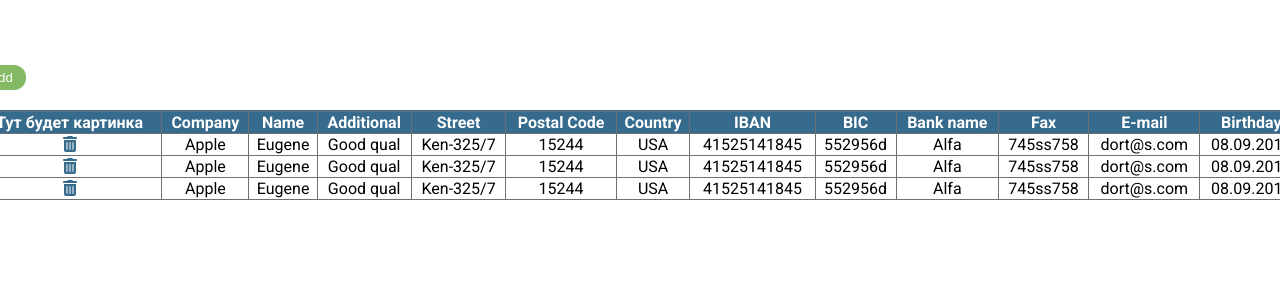
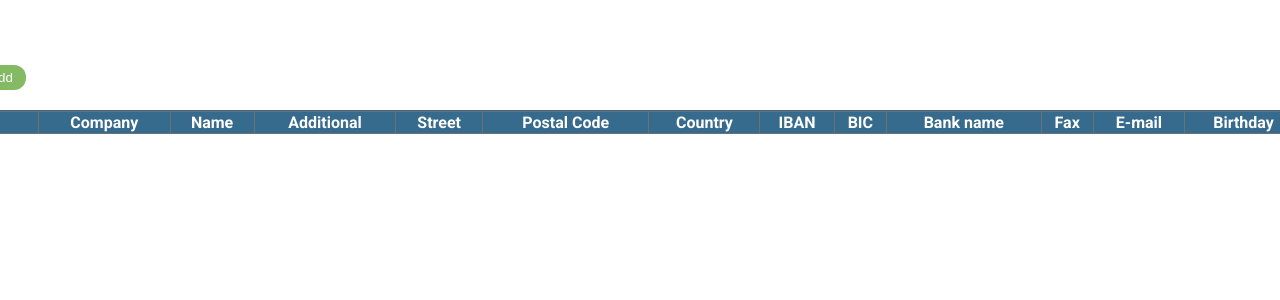
Before and after one commit to Eugene-36/technical-task-form-react, a React (Create React App) app: page / in a window 1280 px wide. Shown: the top 300 px of the page. Built offline with nearby package versions, Linux system fonts and the light colour scheme.

Commit message:
added data from store dynamicly

```diff
--- a/package.json
+++ b/package.json
@@ -22,6 +22,8 @@
     "react-redux": "^8.0.1",
     "react-scripts": "5.0.1",
     "redux": "^4.2.0",
+    "redux-devtools-extension": "^2.13.9",
+    "uuidv4": "^6.2.13",
     "web-vitals": "^2.1.4"
   },
   "scripts": {
--- a/src/components/First-modal/First-modal.jsx
+++ b/src/components/First-modal/First-modal.jsx
@@ -7,6 +7,7 @@ import { toggleValueState } from '../../store/toggleReducer';
 
 const FirstModal = ({ formData, setFormData, next }) => {
   const dispatch = useDispatch();
+  const randomString = Math.random().toString(36).slice(2);
 
   //? Отправка данных для первой формы
   function getValuesFirstForm(data) {
@@ -24,6 +25,15 @@ const FirstModal = ({ formData, setFormData, next }) => {
 
   const toggleState = (value) => {
     dispatch(toggleValueState(value));
+  };
+
+  const addRandomId = (id) => {
+    setFormData({
+      ...formData,
+      id: id,
+    });
+
+    console.log('id', id);
   };
   return (
     <div>
@@ -214,8 +224,7 @@ const FirstModal = ({ formData, setFormData, next }) => {
             type='btn'
             onClick={() => {
               next();
-
-              getValuesFirstForm(forFirstForm);
+              addRandomId(randomString);
             }}
             className={style.next}
             disabled={!isValid}
--- a/src/components/Main-modal/OpenModal.jsx
+++ b/src/components/Main-modal/OpenModal.jsx
@@ -11,12 +11,6 @@ import { openModal } from '../../store/toggleReducer';
 const OpenModal = () => {
   const [step, setStep] = useState(1);
   const dispatch = useDispatch();
-
-  const updateStateValue = (value) => {
-    dispatch(openModal(value));
-  };
-  const closeModal = useSelector((state) => state.modal.modal);
-
   const [formData, setFormData] = useState({
     company: '',
     name: '',
@@ -31,7 +25,13 @@ const OpenModal = () => {
     email: '',
     birthday: '',
     homepage: '',
+    id: '',
   });
+
+  const updateStateValue = (value) => {
+    dispatch(openModal(value));
+  };
+  const closeModal = useSelector((state) => state.modal.modal);
 
   const next = () => {
     setStep(step + 1);
@@ -74,7 +74,7 @@ const OpenModal = () => {
         break;
     }
   };
-  console.log('closeModal', closeModal);
+
   return (
     <div>
       <button onClick={() => updateStateValue(true)} className={style.addBtn}>
@@ -93,7 +93,7 @@ const OpenModal = () => {
         ></div>
         {/*! НАДО ЗДЕСЬ ПОПРОБОВАТЬ СДЕЛАТЬ ОДИН ОБЩИЙ HANDLESUBMIT */}
         {/* =========Открытие и шаги основной формы ============ */}
-        <form action=''>{formSteps()}</form>
+        <form>{formSteps()}</form>
 
         {/* ========= ============ */}
       </Modal>
--- a/src/components/Second-modal/Second-modal.jsx
+++ b/src/components/Second-modal/Second-modal.jsx
@@ -20,9 +20,9 @@ const SecondModal = ({ formData, setFormData, prev, next }) => {
     mode: 'onBlur',
   });
 
-  function getValuesFromSecondForm(data) {
-    reset2();
-  }
+  // function getValuesFromSecondForm(data) {
+  //   reset2();
+  // }
 
   return (
     <div>
@@ -126,10 +126,7 @@ const SecondModal = ({ formData, setFormData, prev, next }) => {
           </button>
           <button
             type='button'
-            onClick={() => {
-              next();
-              getValuesFromSecondForm();
-            }}
+            onClick={() => next()}
             className={style.next}
             disabled={!isValid2}
           >
--- a/src/components/Table/TableFrame.jsx
+++ b/src/components/Table/TableFrame.jsx
@@ -2,6 +2,7 @@ import React from 'react';
 import style from './style.module.css';
 import { FontAwesomeIcon } from '@fortawesome/react-fontawesome';
 import { faTrashCan } from '@fortawesome/free-solid-svg-icons';
+import { useSelector } from 'react-redux';
 
 const TableFrame = () => {
   const data = [
@@ -48,12 +49,16 @@ const TableFrame = () => {
       Birthday: '08.09.2019',
     },
   ];
+
+  const personalInfo = useSelector((state) => state.user.data);
+
+  console.log('personalInfo', personalInfo);
   return (
     <div className={style.wrapper}>
       <table>
         <tbody>
           <tr className={style.head}>
-            <th>Тут будет картинка</th>
+            <th className={style.deleteColumn}></th>
             <th>Company</th>
             <th>Name</th>
             <th>Additional</th>
@@ -67,21 +72,22 @@ const TableFrame = () => {
             <th>E-mail</th>
             <th>Birthday</th>
           </tr>
-          {data.map(
+          {<span>You do not have data inserted</span> &&
+            personalInfo.map(
               (
                 {
                   company,
                   name,
-                Additional,
-                Street,
-                PostalCode,
-                Country,
-                IBAN,
-                BIC,
-                BankName,
-                Fax,
-                Email,
-                Birthday,
+                  additional,
+                  street,
+                  postal,
+                  country,
+                  iban,
+                  bic,
+                  bank,
+                  fax,
+                  email,
+                  birthday,
                 },
                 key
               ) => {
@@ -95,16 +101,16 @@ const TableFrame = () => {
                     </td>
                     <td>{company}</td>
                     <td>{name}</td>
-                  <td>{Additional}</td>
-                  <td>{Street}</td>
-                  <td>{PostalCode}</td>
-                  <td>{Country}</td>
-                  <td>{IBAN}</td>
-                  <td>{BIC}</td>
-                  <td>{BankName}</td>
-                  <td>{Fax}</td>
-                  <td>{Email}</td>
-                  <td>{Birthday}</td>
+                    <td>{additional}</td>
+                    <td>{street}</td>
+                    <td>{postal}</td>
+                    <td>{country}</td>
+                    <td>{iban}</td>
+                    <td>{bic}</td>
+                    <td>{bank}</td>
+                    <td>{fax}</td>
+                    <td>{email}</td>
+                    <td>{birthday}</td>
                   </tr>
                 );
               }
--- a/src/components/Table/style.module.css
+++ b/src/components/Table/style.module.css
@@ -24,4 +24,8 @@ tr {
 }
 .highlight {
   color: #376b8d;
+  cursor: pointer;
 }
+.deleteColumn {
+  width: 58px;
+}
--- a/src/components/Third-modal/Third-modal.jsx
+++ b/src/components/Third-modal/Third-modal.jsx
@@ -3,6 +3,7 @@ import { useForm } from 'react-hook-form';
 import style from './third.module.css';
 import { useDispatch } from 'react-redux';
 import { toggleValueState } from '../../store/toggleReducer';
+import { addPrivatInfo } from '../../store/dataReducer';
 
 const ThirdModal = ({ formData, setFormData, prev }) => {
   const dispatch = useDispatch();
@@ -19,8 +20,13 @@ const ThirdModal = ({ formData, setFormData, prev }) => {
 
   const closeThirdForm = (value) => {
     dispatch(toggleValueState(value));
+    // reset3();
+  };
+  const showAllData = (allData) => {
+    dispatch(addPrivatInfo(allData));
     reset3();
   };
+
   return (
     <div>
       <h2 className={style.invoiceAddressText}>Contact</h2>
@@ -154,7 +160,13 @@ const ThirdModal = ({ formData, setFormData, prev }) => {
           >
             Previous
           </button>
-          <button type='submit' className={style.next}>
+          <button
+            onClick={() => {
+              showAllData(formData);
+            }}
+            type='button'
+            className={style.next}
+          >
             Save
           </button>
         </div>
--- a/src/index.js
+++ b/src/index.js
@@ -4,6 +4,7 @@ import App from './App';
 
 import { store } from './store';
 import { Provider } from 'react-redux';
+
 
 const root = ReactDOM.createRoot(document.getElementById('root'));
 root.render(
--- /dev/null
+++ b/src/store/dataReducer.js
@@ -0,0 +1,18 @@
+const defaultState = {
+  data: [],
+};
+const ADD_PERSONAL_INFO = 'ADD_PERSONAL_INFO';
+
+export const gatherUserInfo = (state = defaultState, action) => {
+  switch (action.type) {
+    case ADD_PERSONAL_INFO:
+      return { ...state, data: [...state.data, action.payload] };
+
+    default:
+      return state;
+  }
+};
+export const addPrivatInfo = (payload) => ({
+  type: ADD_PERSONAL_INFO,
+  payload,
+});
--- a/src/store/index.js
+++ b/src/store/index.js
@@ -1,22 +1,23 @@
 import { createStore, combineReducers, applyMiddleware } from 'redux';
 import { toogleModal } from './toggleReducer';
-import { composeWithDevTools } from '@redux-devtools/extension';
+import { gatherUserInfo } from './dataReducer';
+import { composeWithDevTools } from 'redux-devtools-extension';
 import thunk from 'redux-thunk';
-import { configureStore, getDefaultMiddleware } from '@reduxjs/toolkit';
 
-const middleware = getDefaultMiddleware({
-  immutableCheck: false,
-  serializableCheck: false,
-  thunk: true,
-});
+// import { configureStore, getDefaultMiddleware } from '@reduxjs/toolkit';
+
+// const middleware = getDefaultMiddleware({
+//   immutableCheck: false,
+//   serializableCheck: false,
+//   thunk: true,
+// });
 
 const rootReducer = combineReducers({
   modal: toogleModal,
+  user: gatherUserInfo,
 });
 
-export const store = configureStore(
-  { reducer: rootReducer },
-  middleware,
-
+export const store = createStore(
+  rootReducer,
   composeWithDevTools(applyMiddleware(thunk))
 );
```
Also changed, not shown: 1 other file (tests, documents, lock files or other folders). Lines whose indentation alone changed are shown as unchanged.
